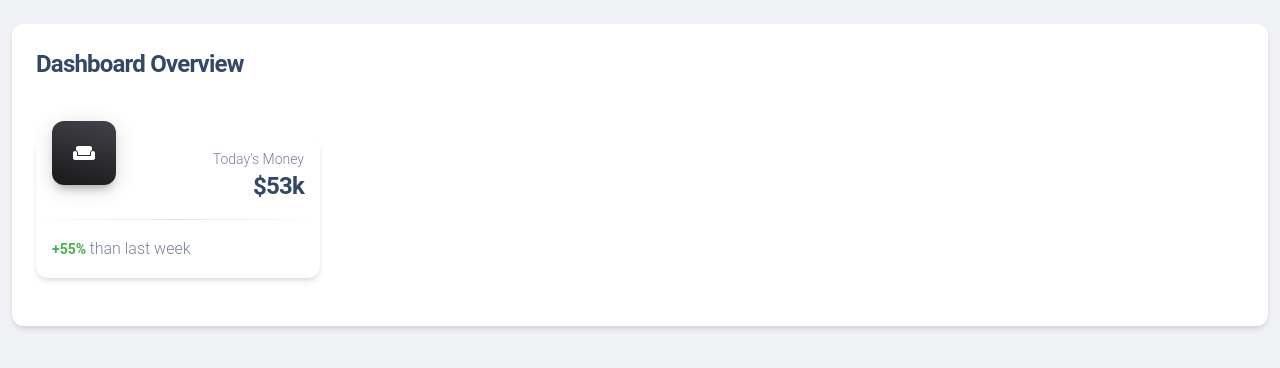
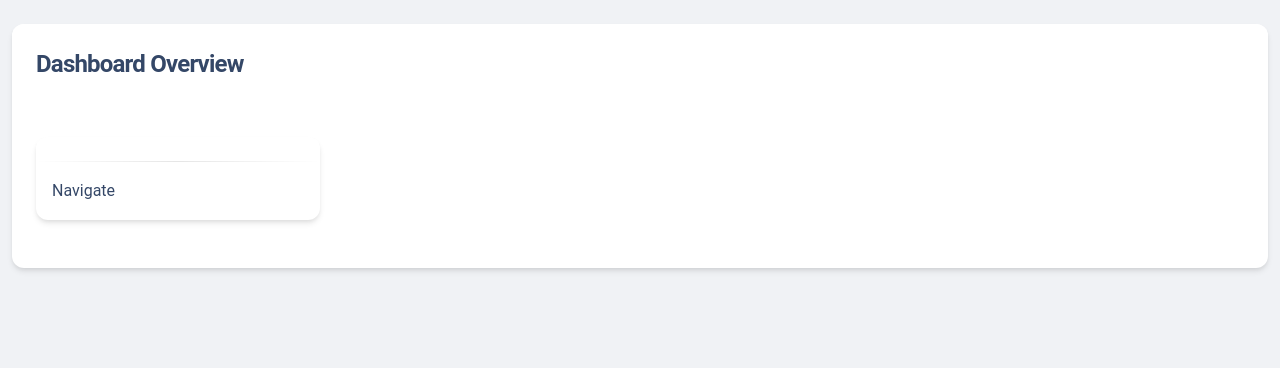
Before and after one commit to mileagettracker/Time-Mileage-Tracker, a Django app: page /dashboard/ in a window 1280 px wide. Shown: the part 50-418 px from the top of the page. Run offline with Django 5.2, Linux system fonts and the light colour scheme; some libraries are stand-ins or nearby versions.

Commit message:
adds suppport for routes page

```diff
--- a/templates/dashboard.html
+++ b/templates/dashboard.html
@@ -14,17 +14,11 @@
                     <div class="col-xl-3 col-sm-6 mb-4">
                         <div class="card">
                             <div class="card-header p-3 pt-2">
-                                <div class="icon icon-lg icon-shape bg-gradient-dark shadow-dark text-center border-radius-xl mt-n4 position-absolute">
-                                    <i class="material-icons opacity-10">weekend</i>
-                                </div>
-                                <div class="text-end pt-1">
-                                    <p class="text-sm mb-0 text-capitalize">Today's Money</p>
-                                    <h4 class="mb-0">$53k</h4>
-                                </div>
+
                             </div>
                             <hr class="dark horizontal my-0">
                             <div class="card-footer p-3">
-                                <p class="mb-0"><span class="text-success text-sm font-weight-bolder">+55% </span>than last week</p>
+                                <a href="/route" class="mb-0">Navigate</a>
                             </div>
                         </div>
                     </div>
--- a/time_mileage_tracker/settings.py
+++ b/time_mileage_tracker/settings.py
@@ -25,12 +25,13 @@ SECRET_KEY = 'django-insecure-93x@)w(wnc22s)i74n)44ttt)kri7cr6m76tfoosu)wv%^ttx#
 # SECURITY WARNING: don't run with debug turned on in production!
 DEBUG = True
 
-ALLOWED_HOSTS = []
+ALLOWED_HOSTS = ['192.168.1.139', 'localhost']
 
 
 # Application definition
 
 INSTALLED_APPS = [
+    'time_mileage_tracker',
     'widget_tweaks',
     'django.contrib.admin',
     'django.contrib.auth',
--- a/time_mileage_tracker/urls.py
+++ b/time_mileage_tracker/urls.py
@@ -3,8 +3,8 @@ from django.shortcuts import render
 from django.urls import path
 from django.contrib.auth.views import LoginView
 from django.contrib.auth import views as auth_views
-from time_mileage_tracker.views import home_view
-from . import views  # Assuming your views are in a views.py file
+from . import views
+
 
 
 
@@ -18,13 +18,16 @@ urlpatterns = [
     path('admin/', admin.site.urls),
     path('', index_view, name='index'),  # Root URL points to the index view
 
-    path('dashboard/', home_view, name='dashboard'),  # Root URL points to the index view
+    path('dashboard/', views.home_view, name='dashboard'),  # Root URL points to the index view
 
      path('login/', LoginView.as_view(), name='login'),
+
+    path('route/', views.route_view, name='route.html'),
 
     path('password_reset/', auth_views.PasswordResetView.as_view(), name='password_reset'),
     path('password_reset/done/', auth_views.PasswordResetDoneView.as_view(), name='password_reset_done'),
     path('reset/<uidb64>/<token>/', auth_views.PasswordResetConfirmView.as_view(), name='password_reset_confirm'),
     path('reset/done/', auth_views.PasswordResetCompleteView.as_view(), name='password_reset_complete'),
 
+
 ]
--- a/time_mileage_tracker/views.py
+++ b/time_mileage_tracker/views.py
@@ -5,10 +5,36 @@ from django.shortcuts import render, redirect
 from django.contrib.auth import authenticate, login
 from django.contrib.auth.forms import AuthenticationForm
 from django.http import HttpResponse
+from django.http import JsonResponse
+import logging
+
+from .models import RouteLog
 
 # def profile_view(request):
 #     return render(request, 'profile.html')  # Assuming you have a profile.html template
 
+logger = logging.getLogger(__name__)
+
+def route_view(request):
+    if request.method == 'POST':
+        current_location = request.POST.get('current_location')
+        destination = request.POST.get('destination')
+        distance = request.POST.get('distance')
+        duration = request.POST.get('duration')
+        print("route_view")
+        print(f"Submitted Data: {current_location}, {destination}, {distance}, {duration}")
+
+
+        RouteLog.objects.create(
+            user=request.user,
+            start_location=current_location,
+            end_location=destination,
+            distance=float(distance),
+            duration=float(duration),
+        )
+        return JsonResponse({'status': 'success'})
+
+    return render(request, 'route.html')
 
 def login_view(request):
     if request.method == 'POST':
```
Also changed, not shown: db.sqlite3.
